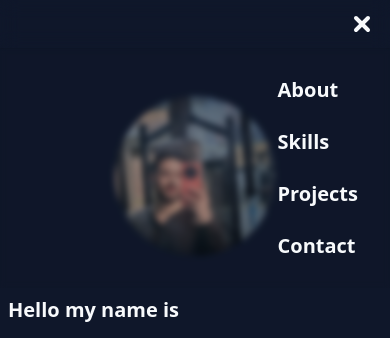
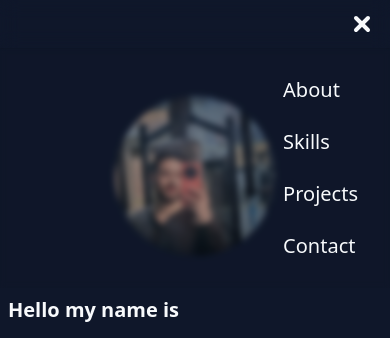
Before and after one commit to sachin55551010/My_Portfolio, a React (Vite) app: page / in a window 390 px wide. Both pictures are taken after a click on the element 362 px from the left and 24 px from the top of the page. Shown: the top 338 px of the page. Built offline with nearby package versions, Linux system fonts and the light colour scheme.

Commit message:
fix nav menu items

```diff
--- a/src/components/NavMenuItems.jsx
+++ b/src/components/NavMenuItems.jsx
@@ -32,7 +32,7 @@ export const NavMenuItems = ({
 
   // Child animation
   const itemVariants = {
-    closed: { opacity: [0.7, 0.5, 0.2, 0], y: 0 },
+    closed: { opacity: [0, 0.5, 0.2, 0], y: 0 },
     open: { opacity: [0, 0.2, 0.5, 1], y: 0 },
   };
 
@@ -46,7 +46,7 @@ export const NavMenuItems = ({
     >
       <div
         onClick={() => setIsMenuOpen(false)}
-        className="flex flex-col justify-around h-full font-bold text-xl p-4"
+        className="flex flex-col justify-around h-full font-semi text-xl p-4"
       >
         <motion.a
           variants={itemVariants}
```
